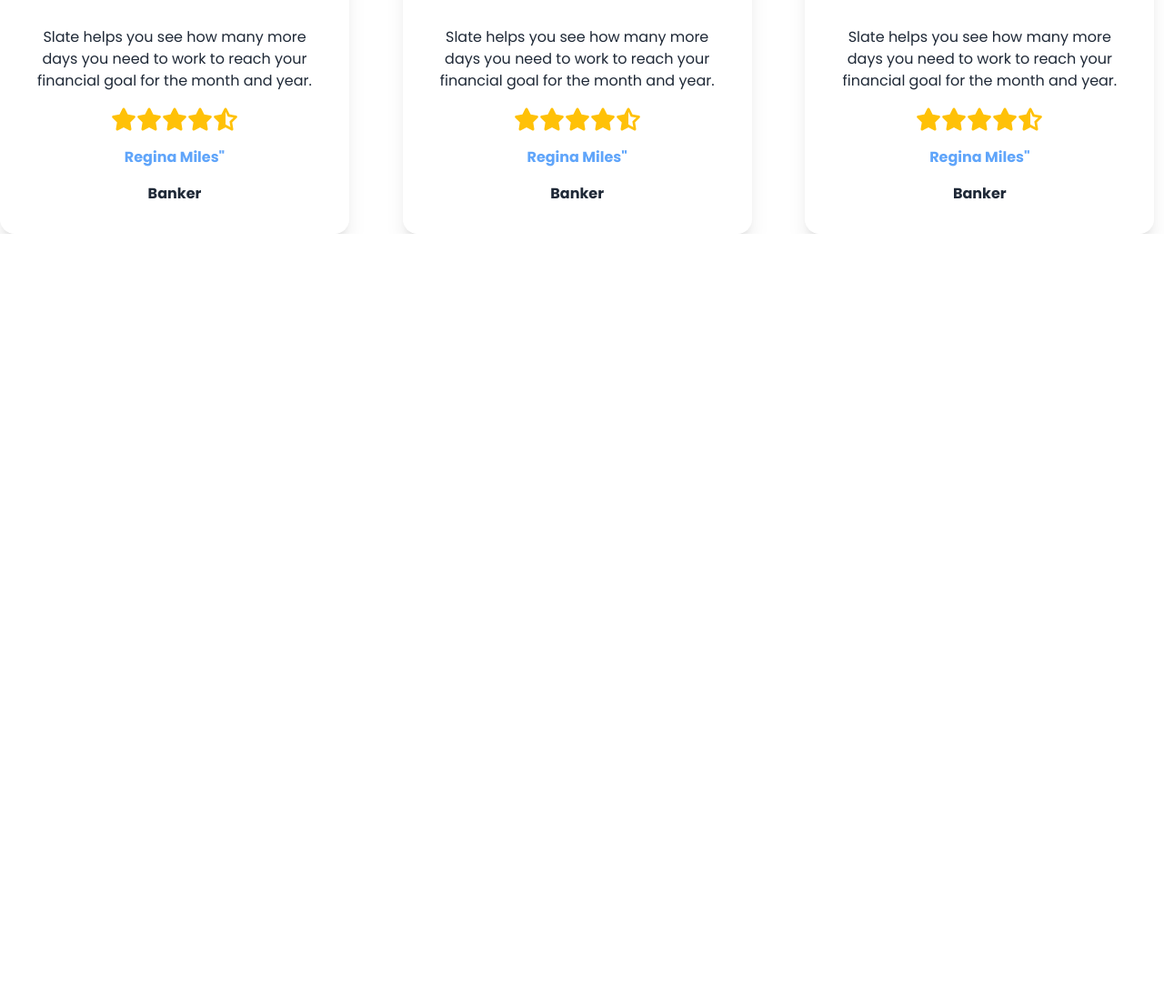
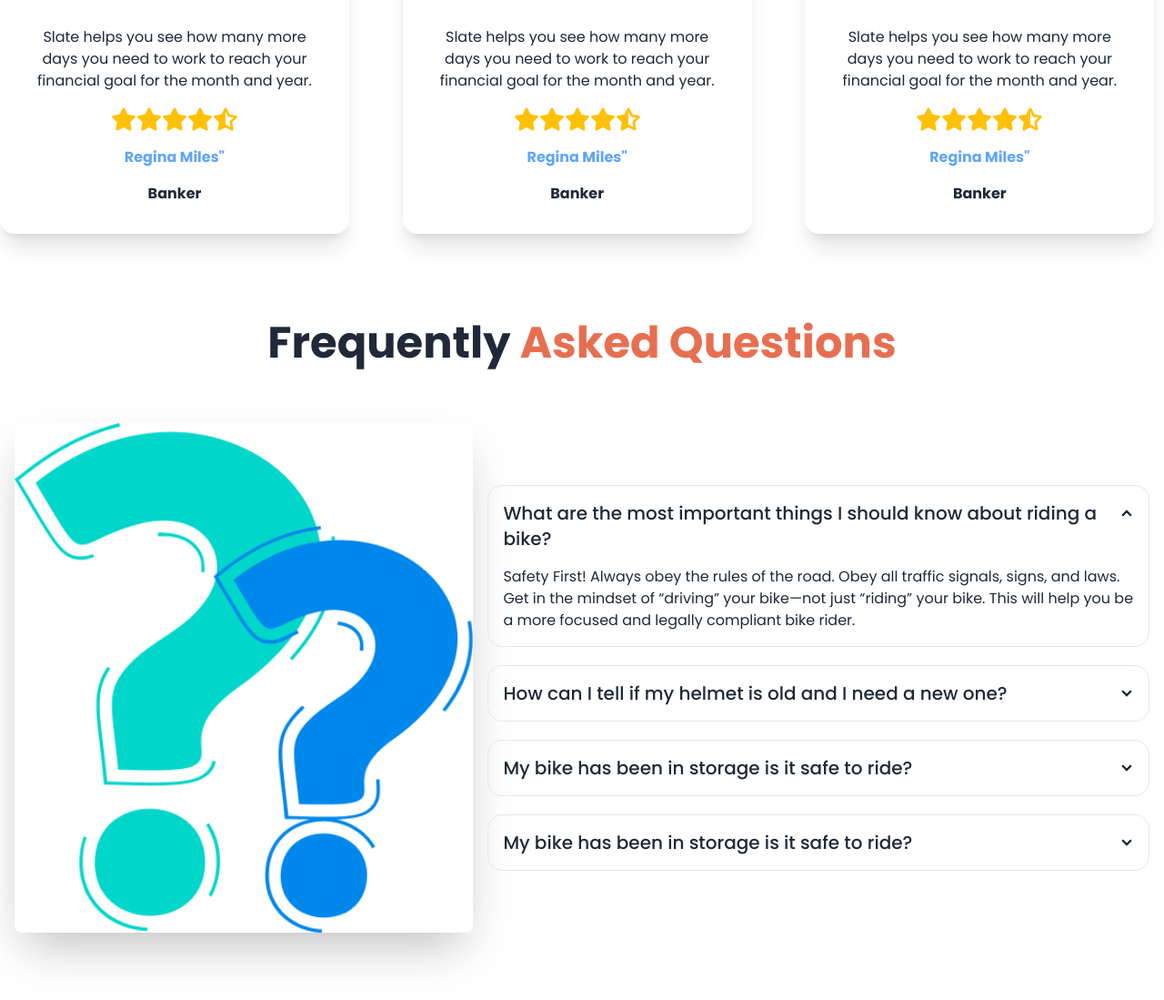
Before and after one commit to Khalid-Saifullaha/biler-zone-with-daisyUI, a plain HTML site: page index.html in a window 1280 px wide. Shown: the part 2296-3395 px from the top of the page at 91% size. Before the commit the page ends 2553 px from the top, so only its background shows below. Drawn offline with nearby package versions, Linux system fonts and the light colour scheme.

Commit message:
Frequently Asked Questions section done

```diff
--- a/index.html
+++ b/index.html
@@ -7,7 +7,7 @@
     <!-- Poppins font -->
 <link rel="preconnect" href="https://fonts.googleapis.com">
 <link rel="preconnect" href="https://fonts.gstatic.com" crossorigin>
-<link href="https://fonts.googleapis.com/css2?family=Poppins:ital,;0,200;0,300;0,400;0,500;0,600;0,700;0,800;0,;1,200;1,300;1,400;1,500;1,600;1,700;1,800;1,900&display=swap" rel="stylesheet">
+<link href="https://fonts.googleapis.com/css2?family=Poppins:;0,300;0,400;0,500;0,600;0,700;0,800;;1,300;1,400;1,500;1,600;1,700;1,800;1,900&display=swap" rel="stylesheet">
 
     <!-- DaisyUI CDN -->
     <link href="https://cdn.jsdelivr.net/npm/daisyui@4.12.10/dist/full.min.css" rel="stylesheet" type="text/css" />
@@ -258,7 +258,7 @@
 
          <!-- happy client  -->
         <div class="mt-14 text-center space-y-3  ">
-          <h2 class="text-5xl font-bold mb-14">Happy Clients says</h2>
+          <h2 class="text-5xl font-bold mb-14">Happy <span class="text-bike-primary">Clients says</span></h2>
           <!-- card -->
            <div class="grid grid-cols-1 md:grid-cols-2 lg:grid-cols-3 gap-12">
             <!-- card 1 -->
@@ -347,6 +347,52 @@
             </div>
            </div>
         </div>
+
+        <!-- Frequently Asked Questions -->
+         <section class="my-24">
+          <h3 class="text-5xl font-bold text-center mb-12">Frequently <span class="text-bike-primary">Asked Questions</span></h3>
+          <div class="hero  ">
+            <div class="hero-content flex-col lg:flex-row">
+              <img
+                src="./images/others/faq.png"
+                class="w-full rounded-lg shadow-2xl" />
+              <div class=" space-y-5">
+                <div class="collapse collapse-arrow border ">
+                  <input type="radio" name="my-accordion-2" checked="checked" />
+                  <div class="collapse-title text-xl font-medium">What are the most important things I should
+                    know about riding a bike?</div>
+                  <div class="collapse-content">
+                    <p>Safety First! Always obey the rules of the road. Obey all traffic signals, signs, and laws. Get in the mindset of “driving” your bike—not just “riding” your bike. This will help you be a more focused and legally compliant bike rider. </p>
+                  </div>
+                </div>
+                <div class="collapse collapse-arrow border">
+                  <input type="radio" name="my-accordion-2" />
+                  <div class="collapse-title text-xl font-medium">How can I tell if my helmet is old and I need a
+                    new one?</div>
+                  <div class="collapse-content">
+                    <p>Safety First! Always obey the rules of the road. Obey all traffic signals, signs, and laws. Get in the mindset of “driving” your bike—not just “riding” your bike. This will help you be a more focused and legally compliant bike rider.</p>
+                  </div>
+                </div>
+                <div class="collapse collapse-arrow border">
+                  <input type="radio" name="my-accordion-2" />
+                  <div class="collapse-title text-xl font-medium">My bike has been in storage is it safe to ride?</div>
+                  <div class="collapse-content">
+                    <p>Safety First! Always obey the rules of the road. Obey all traffic signals, signs, and laws. Get in the mindset of “driving” your bike—not just “riding” your bike. This will help you be a more focused and legally compliant bike rider.</p>
+                  </div>
+
+              </div>
+                <div class="collapse collapse-arrow border">
+                  <input type="radio" name="my-accordion-2" />
+                  <div class="collapse-title text-xl font-medium">My bike has been in storage is it safe to ride?</div>
+                  <div class="collapse-content">
+                    <p>Safety First! Always obey the rules of the road. Obey all traffic signals, signs, and laws. Get in the mindset of “driving” your bike—not just “riding” your bike. This will help you be a more focused and legally compliant bike rider.</p>
+                  </div>
+
+              </div>
+            </div>
+          </div>
+         </section>
+
       </main>
 
       <!-- footer section -->
```
